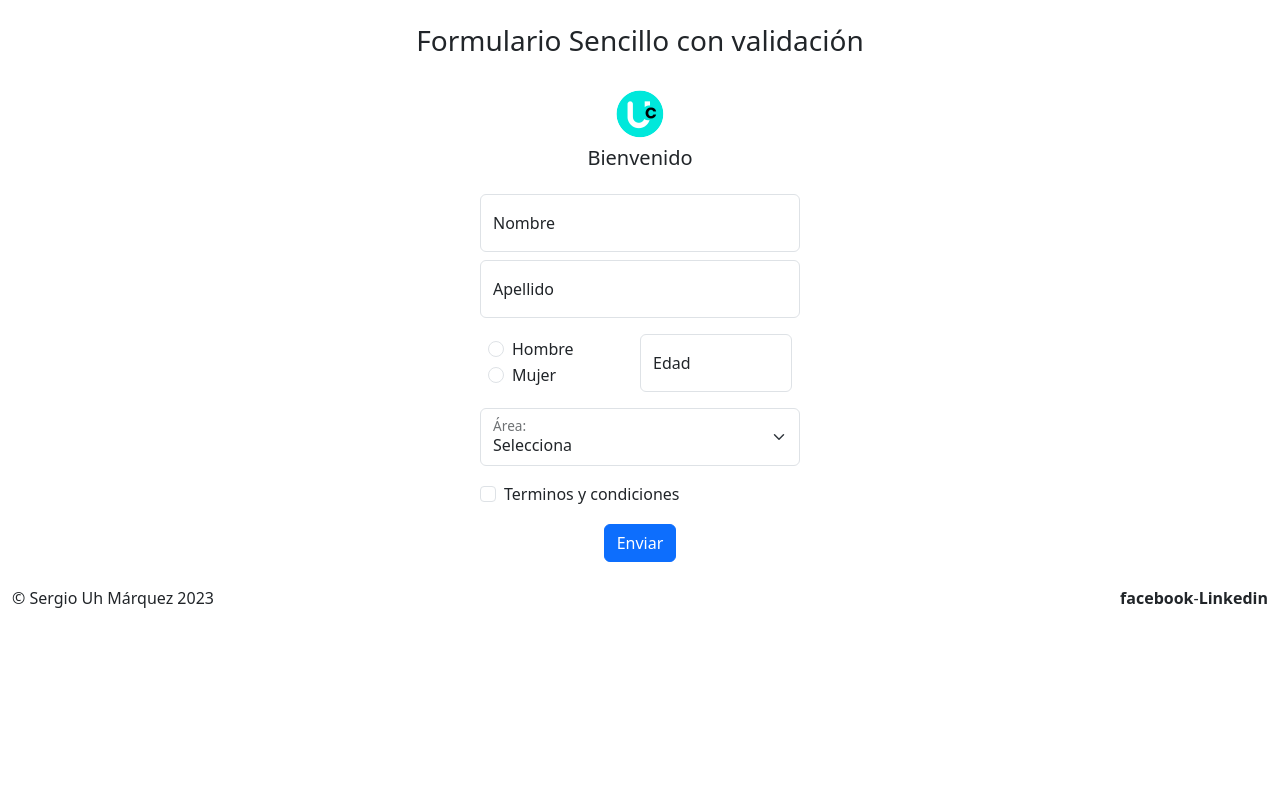
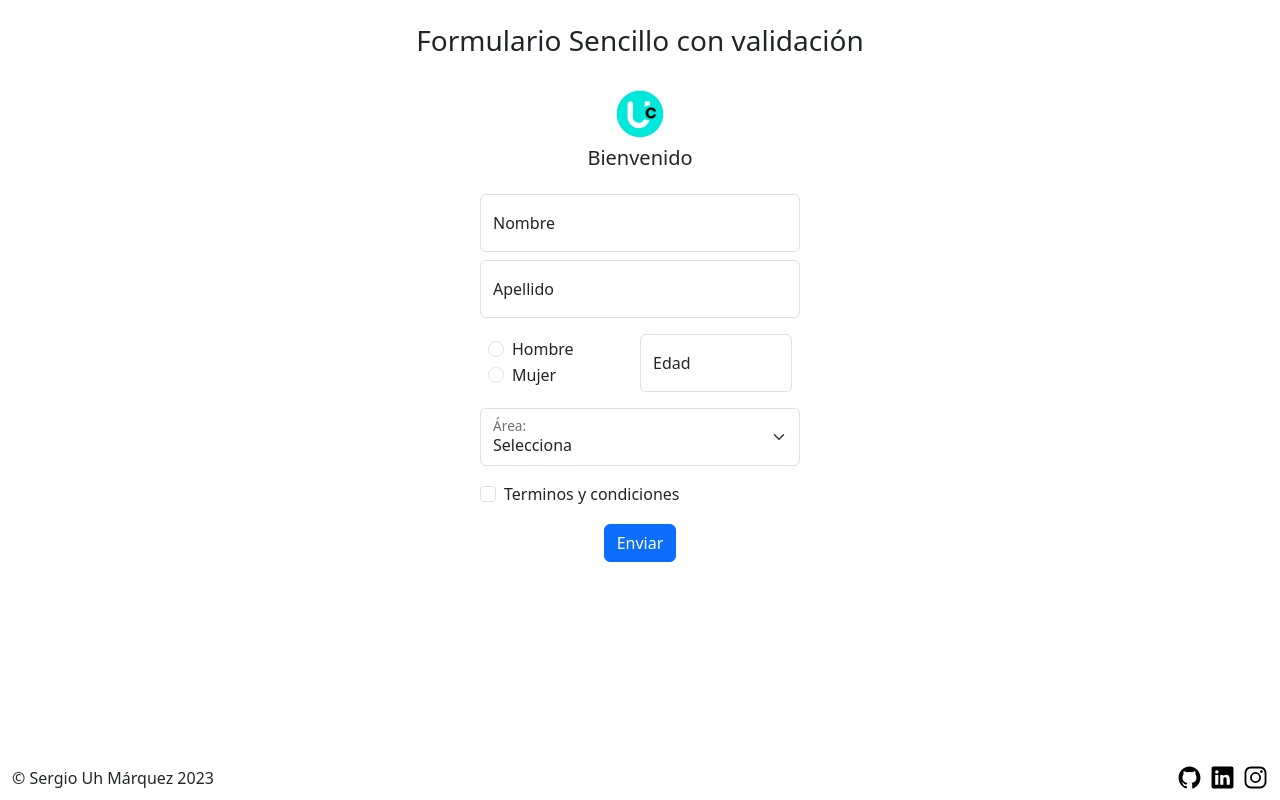
Before and after one commit to Imsergio/Proyecto3-Formulario, a plain HTML site: page index.html in a window 1280 px wide. Drawn offline with nearby package versions, Linux system fonts and the light colour scheme.

Commit message:
Trabajando en el footer

```diff
--- a/index.html
+++ b/index.html
@@ -99,11 +99,14 @@
     </div>
   </main>
   <footer class="container-fluid pt-4">
-    <div class="d-flex flex-wrap ">
-      <p>&copy; Sergio Uh Márquez 2023</p>
-      <div class="d-flex ">
-        <b>facebook</b>-
-        <b>Linkedin</b>
+    <div class="d-flex flex-wrap">
+      <p class="d-flex copy col-12 col-sm-6">
+        &copy; Sergio Uh Márquez 2023
+      </p>
+      <div class="d-flex redes col-12 col-sm-6 gap-2">
+        <img style="width: 25px;" src="./images/logo-github.svg" alt="Logo Github">
+        <img style="width: 25px;" src="./images/logo-linkedin.svg" alt="Logo Github">
+        <img style="width: 25px;" src="./images/logo-instagram.svg" alt="Logo Github">
       </div>
     </div>
 
--- a/style.css
+++ b/style.css
@@ -10,8 +10,23 @@ form {
 .radios,.edad{
   flex: 1;
 }
+footer{
+  position: absolute;
+  bottom: 0;
+  padding: 10px;
+}
+.copy{
+  margin: 0;
+  justify-content: start;
+  align-items: center;
+}
+.redes{
+  justify-content: end;
+  align-items: center;
+}
 
-.form-field,
-footer div {
-  justify-content: space-between;
+@media screen and (max-width: 575px) {
+  .redes,.copy{
+    justify-content: center;
+  }
 }
```
Also changed, not shown: images/logo-github.svg (added), images/logo-linkedin.svg (added).
